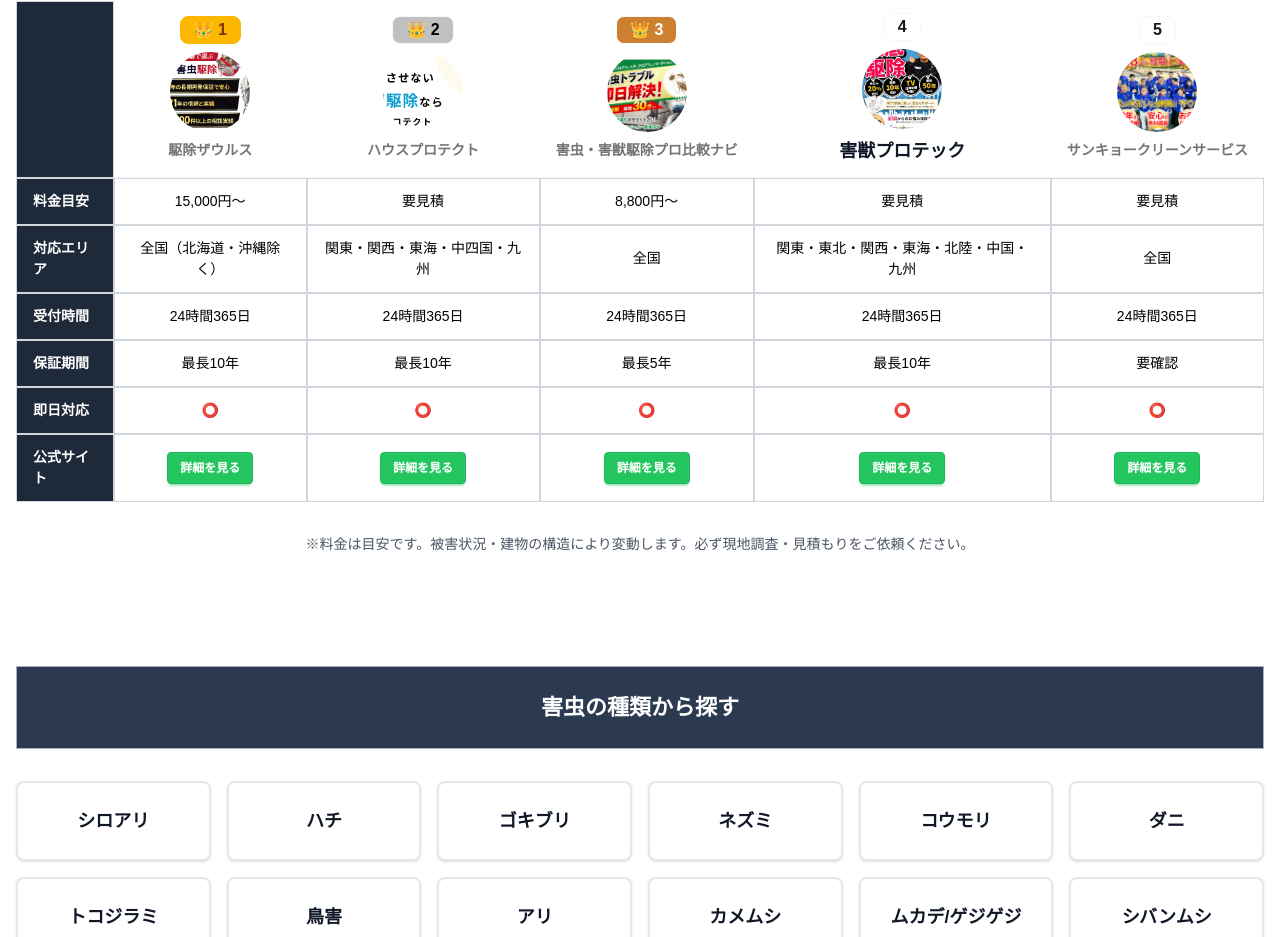
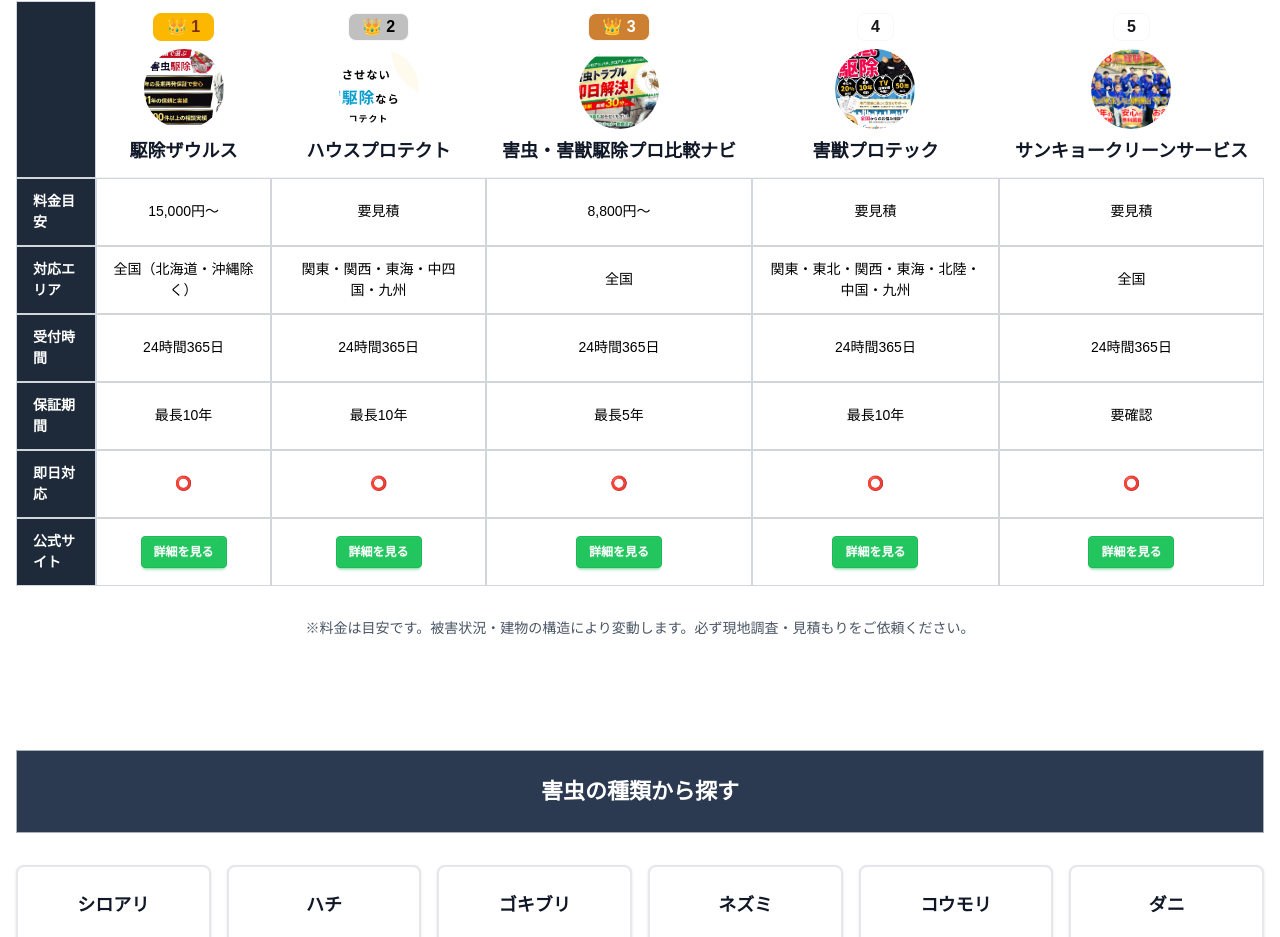
Before and after one commit to webmaster0818/pest-control-001, a Next.js app: page / in a window 1280 px wide. Shown: the part 827-1764 px from the top of the page. Built offline with nearby package versions, Linux system fonts and the light colour scheme.

Commit message:
TOPページ比較表の全業者名(5社)の色修正: text-gray-900追加で背景色との同化を解消

```diff
--- a/app/page.tsx
+++ b/app/page.tsx
@@ -105,21 +105,21 @@ export default function Home() {
                     <div className="flex flex-col items-center gap-2">
                       <span className="badge badge-warning badge-lg">👑 1</span>
                       <img src="/images/companies/kujyo-zaurus.png" alt="駆除ザウルス" className="w-20 h-20 rounded-full object-cover" />
-                      <strong>駆除ザウルス</strong>
+                      <strong className="text-lg font-bold text-gray-900">駆除ザウルス</strong>
                     </div>
                   </th>
                   <th className="text-center">
                     <div className="flex flex-col items-center gap-2">
                       <span className="badge badge-lg text-base" style={{backgroundColor: '#C0C0C0', color: '#000'}}>👑 2</span>
                       <img src="/images/companies/house-protect.png" alt="ハウスプロテクト" className="w-20 h-20 rounded-full object-cover" />
-                      <strong>ハウスプロテクト</strong>
+                      <strong className="text-lg font-bold text-gray-900">ハウスプロテクト</strong>
                     </div>
                   </th>
                   <th className="text-center">
                     <div className="flex flex-col items-center gap-2">
                       <span className="badge badge-lg text-base" style={{backgroundColor: '#CD7F32', color: '#fff'}}>👑 3</span>
                       <img src="/images/companies/gaichu110.png" alt="害虫・害獣駆除プロ比較ナビ" className="w-20 h-20 rounded-full object-cover" />
-                      <strong>害虫・害獣駆除プロ比較ナビ</strong>
+                      <strong className="text-lg font-bold text-gray-900">害虫・害獣駆除プロ比較ナビ</strong>
                     </div>
                   </th>
                   <th className="text-center">
@@ -133,7 +133,7 @@ export default function Home() {
                     <div className="flex flex-col items-center gap-2">
                       <span className="badge badge-lg text-base">5</span>
                       <img src="/images/companies/sankyo.png" alt="サンキョークリーンサービス" className="w-20 h-20 rounded-full object-cover" />
-                      <strong>サンキョークリーンサービス</strong>
+                      <strong className="text-lg font-bold text-gray-900">サンキョークリーンサービス</strong>
                     </div>
                   </th>
                 </tr>
```
